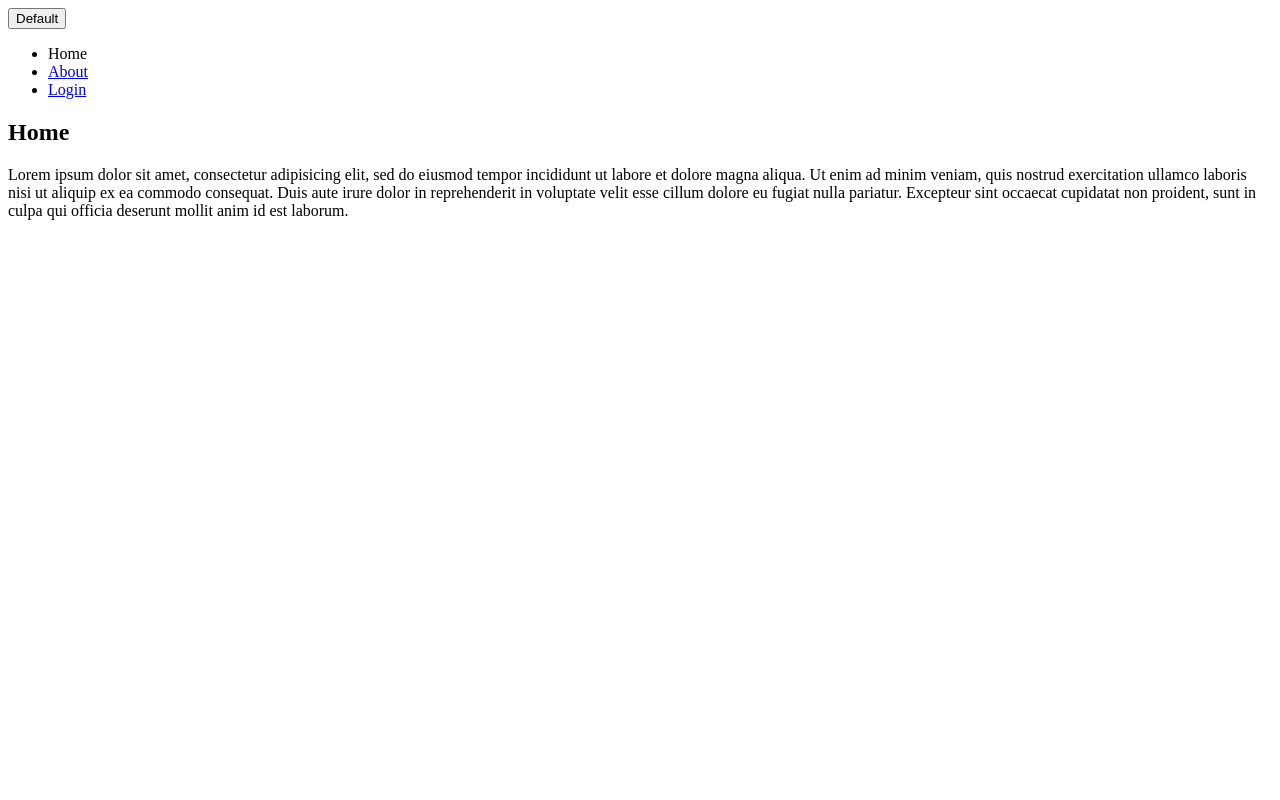
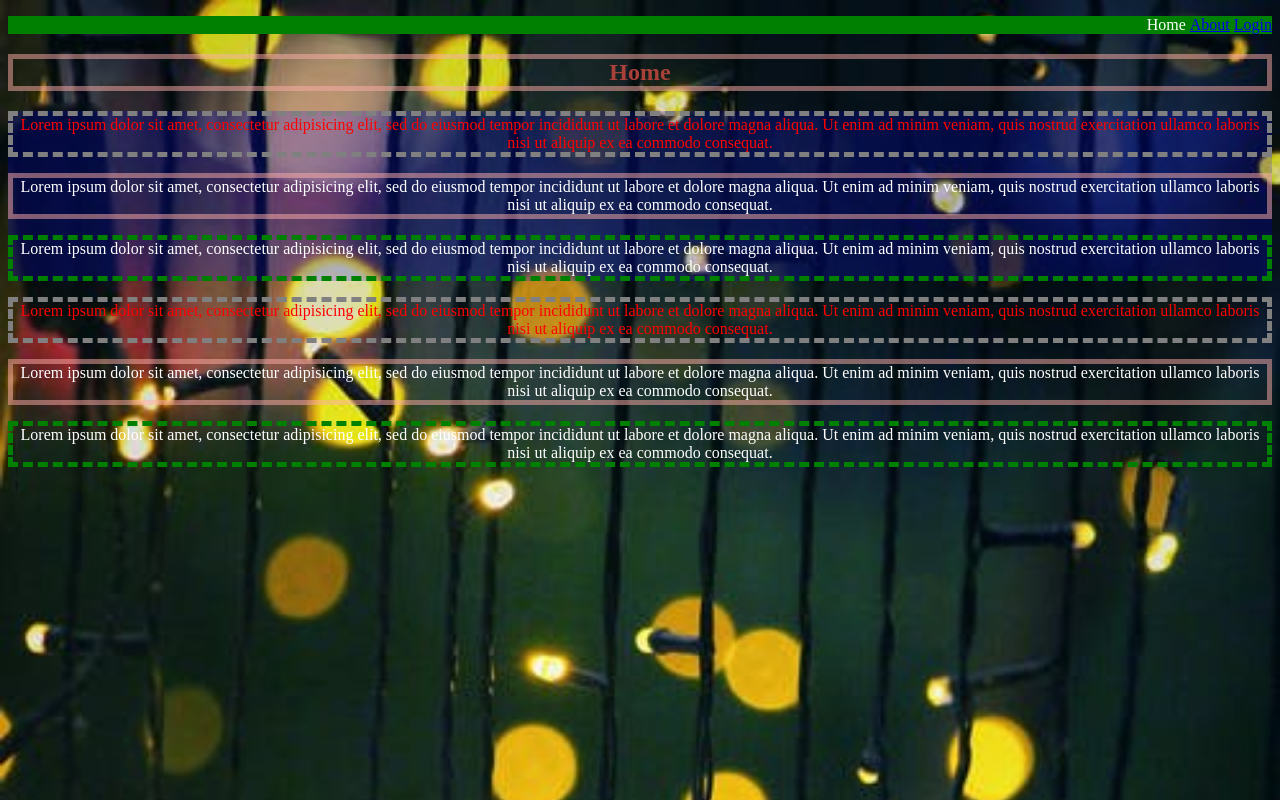
Before and after one commit to matiasgalvez/Code-Training, a plain HTML site: page CSS Practice/index.html in a window 1280 px wide. Drawn offline with Linux system fonts and the light colour scheme.

Commit message:
Progress2

```diff
--- a/CSS Practice/index.html
+++ b/CSS Practice/index.html
@@ -2,11 +2,16 @@
 <!DOCTYPE html>
 <html>
 <head>
-  <title>My first website!</title>
+  <title>CSS</title>
+  <link rel="stylesheet" type="text/css" href="style.css">
+  <style>
+    li {
+      color: white;
+    }
+  </style>
 </head>
 <body>
-  <button class="btn btn-primary">Default</button>
-  <header>
+  <header style="background-color: green;">
     <nav>
       <ul>
         <li>Home</li>
@@ -17,12 +22,37 @@
   </header>
   <section>
     <h2>Home</h2>
-    <p>Lorem ipsum dolor sit amet, consectetur adipisicing elit, sed do eiusmod
+    <div id = "div1">
+      <p class ="webtext active">Lorem ipsum dolor sit amet, consectetur adipisicing elit, sed do eiusmod
+      tempor incididunt ut labore et dolore magna aliqua. Ut enim ad minim veniam,
+      quis nostrud exercitation ullamco laboris nisi ut aliquip ex ea commodo
+      consequat.</p>
+      <p class ="webtext">Lorem ipsum dolor sit amet, consectetur adipisicing elit, sed do eiusmod
+      tempor incididunt ut labore et dolore magna aliqua. Ut enim ad minim veniam,
+      quis nostrud exercitation ullamco laboris nisi ut aliquip ex ea commodo
+      consequat.</p>
+      <p class ="webtext">Lorem ipsum dolor sit amet, consectetur adipisicing elit, sed do eiusmod
+      tempor incididunt ut labore et dolore magna aliqua. Ut enim ad minim veniam,
+      quis nostrud exercitation ullamco laboris nisi ut aliquip ex ea commodo
+      consequat.</p>
+  </div>
+  <div id = "div2">
+    <p class ="webtext active">Lorem ipsum dolor sit amet, consectetur adipisicing elit, sed do eiusmod
     tempor incididunt ut labore et dolore magna aliqua. Ut enim ad minim veniam,
     quis nostrud exercitation ullamco laboris nisi ut aliquip ex ea commodo
-    consequat. Duis aute irure dolor in reprehenderit in voluptate velit esse
-    cillum dolore eu fugiat nulla pariatur. Excepteur sint occaecat cupidatat non
-    proident, sunt in culpa qui officia deserunt mollit anim id est laborum.</p>
+    consequat.</p>
+    <p class ="webtext">Lorem ipsum dolor sit amet, consectetur adipisicing elit, sed do eiusmod
+    tempor incididunt ut labore et dolore magna aliqua. Ut enim ad minim veniam,
+    quis nostrud exercitation ullamco laboris nisi ut aliquip ex ea commodo
+    consequat.</p>
+    <p class ="webtext">Lorem ipsum dolor sit amet, consectetur adipisicing elit, sed do eiusmod
+    tempor incididunt ut labore et dolore magna aliqua. Ut enim ad minim veniam,
+    quis nostrud exercitation ullamco laboris nisi ut aliquip ex ea commodo
+    consequat.</p>
+</div>
   </section>
 </body>
 </html>
+
+<!--Three ways of adding css: a .css file, inline like line 15,
+or style tag like lines 7 to 10-->
--- /dev/null
+++ b/CSS Practice/style.css
@@ -0,0 +1,57 @@
+/*Selector {
+    Property: value;
+}*/
+
+* {
+    text-align: right;
+}
+
+body {
+    background-image: url(background-image.jpeg);
+    background-size: cover;
+}
+
+h2, p {
+    color: #AA4139;
+    text-align: center;
+    border: 5px solid rgba(255, 176, 170, 0.5);
+    cursor: pointer;
+}
+
+p {
+    color: pink;
+}
+
+p {
+    color: white;
+}
+
+li {
+    list-style: none;
+    display: inline-block;
+}
+
+.webtext:last-child {
+    border: 5px dashed green;
+}
+
+.webtext:first-child {
+    border: 5px dashed grey;
+}
+.active {
+    color: red;
+}
+
+#div1 {
+    background: rgba(0, 0, 255, 0.2);
+}
+
+#div2:hover {
+    background: rgba(255, 0, 0, 0.2);
+}
+
+/*Selectors:
+a is element
+.class is class
+#id is id
+*/
--- /dev/null
+++ b/CSS Practice/style2.css
@@ -0,0 +1,3 @@
+h2 {
+    color: blue
+}
```
Also changed, not shown: CSS Practice/about.html (+1 -0 lines), CSS Practice/login.html (+1 -0 lines), CSS Practice/background-image.jpeg (added).
